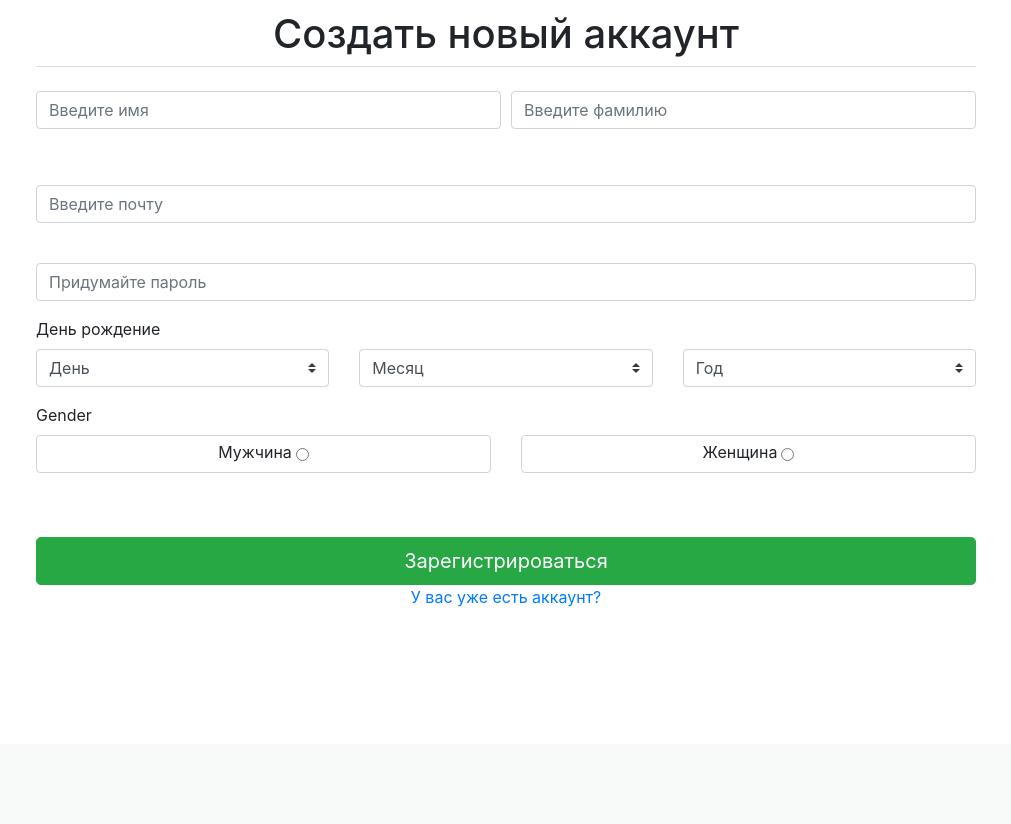
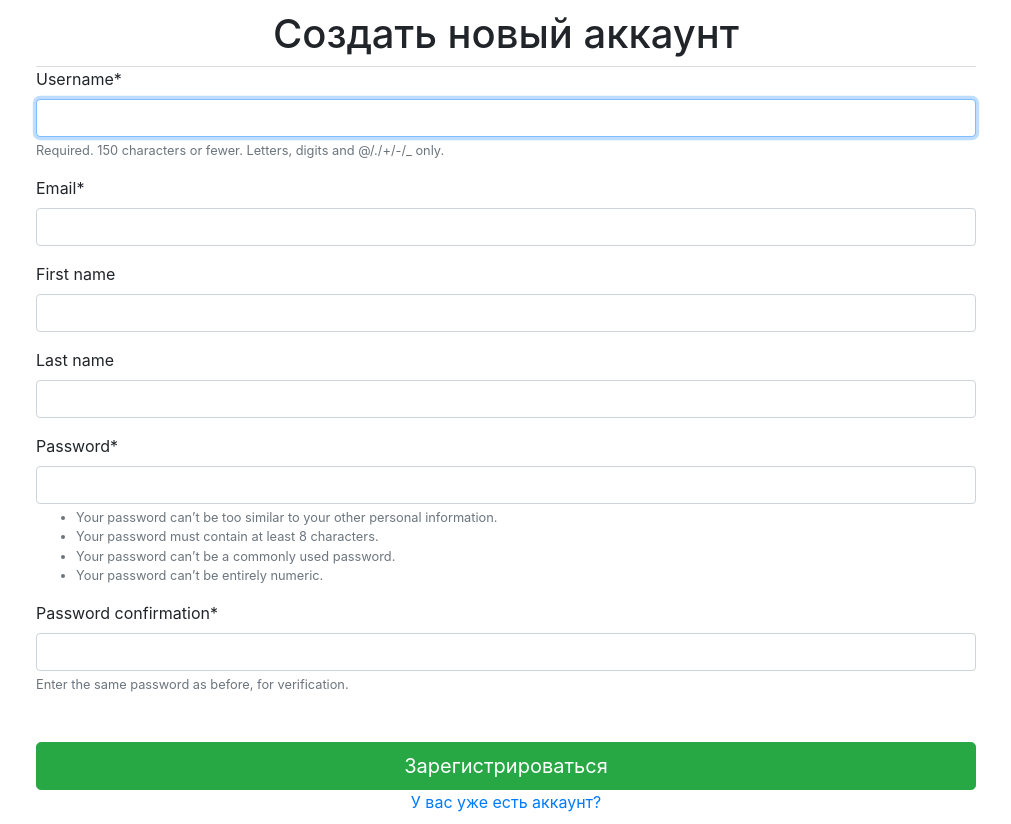
Before and after one commit to OrkenJR/social_network_django, a Django app: page /register/ in a window 1280 px wide. Shown: the part 56-880 px from the top of the page, without its empty margins (134-1145 px from the left). Before the commit the page ends 663 px from the top, so only its background shows below. Run offline with Django 3.2, Linux system fonts and the light colour scheme; some libraries are stand-ins or nearby versions.

Commit message:
Добавил регистрацию и редактирование профиля

```diff
--- a/socnet/forms.py
+++ b/socnet/forms.py
@@ -1,10 +1,49 @@
 from django import forms
-from django.contrib.auth.forms import AuthenticationForm
+from django.contrib.auth.forms import AuthenticationForm, UserCreationForm
+from .models import *
+
+
+class UserRegistrationForm(UserCreationForm):
+    email = forms.EmailField(required=True)
+
+    class Meta:
+        model = User
+        fields = ("username", "email", "first_name", "last_name", "password1", "password2")
+
+    def save(self, commit=True):
+        user = super(UserRegistrationForm, self).save(commit=False)
+
+        user.email = self.cleaned_data['email']
+        if commit:
+            user.save()
+        return user
+
+
+class UserUpdateForm(forms.ModelForm):
+    email = forms.EmailField()
+
+    class Meta:
+        model = User
+        fields = ['username', 'email']
+
+
+class ProfileUpdateForm(forms.ModelForm):
+    birth_date = forms.DateField()
+
+    class Meta:
+        model = UserProfile
+        fields = ['image', 'quote', 'birth_date']
+
+        widgets = {'image': forms.FileInput(
+            attrs={'style': 'display: none;', 'class': 'form-control', 'required': False}
+        )}
 
 
 class LoginForm(AuthenticationForm):
-    username = forms.CharField(label='Логин', widget=forms.TextInput(attrs={'class': 'form-control', 'placeholder': 'Введите логин'}))
-    password = forms.CharField(label='Пароль', widget=forms.PasswordInput(attrs={'class': 'form-control', 'placeholder': 'Введите пароль'}))
+    username = forms.CharField(label='Логин',
+                               widget=forms.TextInput(attrs={'class': 'form-control', 'placeholder': 'Введите логин'}))
+    password = forms.CharField(label='Пароль', widget=forms.PasswordInput(
+        attrs={'class': 'form-control', 'placeholder': 'Введите пароль'}))
     error_messages = {
         'invalid_login': (
             "Invalid password or login"
--- a/socnet/models.py
+++ b/socnet/models.py
@@ -9,7 +9,7 @@ class UserProfile(models.Model):
     user = models.ForeignKey(User, on_delete=models.CASCADE)
     image = models.ImageField(upload_to='user_avatar', default='user_avatar/person.png')
     quote = models.CharField(max_length=150)
-    birth_date = models.DateTimeField()
+    birth_date = models.DateTimeField(blank=True, null=True)
 
 
 class Post(models.Model):
--- a/socnet/templates/base.html
+++ b/socnet/templates/base.html
@@ -1,4 +1,6 @@
 {% load static %}
+{% load crispy_forms_filters %}
+{% load crispy_forms_tags %}
 <!DOCTYPE html>
 <html lang="en">
 <head>
--- a/socnet/templates/register/register.html
+++ b/socnet/templates/register/register.html
@@ -1,3 +1,7 @@
+{% load static %}
+{% load crispy_forms_filters %}
+{% load crispy_forms_tags %}
+
 <!DOCTYPE html>
 <html lang="en">
 
@@ -10,12 +14,12 @@
         integrity="sha384-MCw98/SFnGE8fJT3GXwEOngsV7Zt27NXFoaoApmYm81iuXoPkFOJwJ8ERdknLPMO" crossorigin="anonymous">
 
   <link rel="stylesheet" href="https://cdn.jsdelivr.net/npm/bootstrap-icons@1.5.0/font/bootstrap-icons.css">
-  <link rel="stylesheet" type="text/css" href="../../../static/style/form.css">
+  <link rel="stylesheet" type="text/css" href="{% static 'style/form.css' %}">
 </head>
 
 <body>
 <nav class="navbar navbar-expand-lg navbar-dark bg-dark">
-  <a href="#" class="navbar-brand">Small Talk</a>
+  <a href="/" class="navbar-brand">Small Talk</a>
   <button class="navbar-toggler" type="button" data-toggle="collapse" data-target="#navbarItems"
           aria-controls="navbarItems" aria-expanded="false" aria-label="Toggle navigation">
     <span class="navbar-toggler-icon"></span>
@@ -24,10 +28,10 @@
 
     <ul class="navbar-nav ml-auto">
       <li class="nav-item">
-        <a href="../login/login.html" class="nav-link">Войти</a>
+        <a href="/login" class="nav-link">Войти</a>
       </li>
       <li class="nav-item">
-        <a href="/register.html" class="nav-link">Зарегистрироваться</a>
+        <a href="/register" class="nav-link">Зарегистрироваться</a>
       </li>
 
     </ul>
@@ -43,115 +47,14 @@
 
 
   </div>
-  <form class="register-form" action="#">
-
-    <div class="form-row">
-
-      <div class="col-md-6 mb-3">
-        <div class="form-group">
-          <label for="firstName"></label>
-          <input type="text" class="form-control" id="firstName" placeholder="Введите имя">
-        </div>
-
-      </div>
-
-      <div class="col-md-6 mb-3">
-        <div class="form-group">
-
-          <label for="lastName"></label>
-          <input type="text" class="form-control" id="lastName" placeholder="Введите фамилию">
-        </div>
-
-      </div>
-    </div>
-
-    <div class="form-row">
-
-      <div class="col">
-        <div class="form-group">
-          <label for="username"></label>
-          <input type="text" class="form-control" id="username" placeholder="Введите почту">
-        </div>
-      </div>
-
-    </div>
-
-    <div class="form-group">
-      <label for="password"></label>
-      <input type="password" class="form-control" id="password" placeholder="Придумайте пароль">
-    </div>
-
-
-    <label>День рождение</label>
-    <div class="row">
-
-      <div class="col-md-4">
-        <div class="form-group">
-          <!--suppress HtmlFormInputWithoutLabel -->
-          <select class="custom-select">
-            <option selected>День</option>
-            <option value="1">1</option>
-            <option value="2">2</option>
-            <option value="3">3</option>
-            <option value="4">4</option>
-            <option value="5">5</option>
-          </select>
-        </div>
-      </div>
-
-
-      <div class="col-md-4">
-        <div class="form-group">
-          <!--suppress HtmlFormInputWithoutLabel -->
-          <select class="custom-select">
-            <option selected>Месяц</option>
-            <option value="1">Январь</option>
-            <option value="2">Февраль</option>
-            <option value="3">Март</option>
-            <option value="4">Апрель</option>
-            <option value="5">Май</option>
-          </select>
-        </div>
-      </div>
-
-      <div class="col-md-4">
-        <div class="form-group">
-          <!--suppress HtmlFormInputWithoutLabel -->
-          <select class="custom-select">
-            <option selected>Год</option>
-            <option value="1">2019</option>
-            <option value="2">2020</option>
-            <option value="3">2021</option>
-            <option value="4">2022</option>
-            <option value="5">2023</option>
-          </select>
-        </div>
-      </div>
-
-
-    </div>
-
-    <label>Gender</label>
-    <div class="row">
-
-      <div class="col">
-        <div class="form-group radio-custom-wrapper d-flex align-items-center justify-content-center">
-          <label for="male" class="mb-1 mr-1">Мужчина</label>
-          <input class="radio-custom" type="radio" name="gender" id="male">
-        </div>
-      </div>
-      <div class="col">
-        <div class="form-group radio-custom-wrapper d-flex align-items-center justify-content-center">
-          <label for="female" class="mb-1 mr-1">Женщина</label>
-          <input class="radio-custom" type="radio" name="gender" id="female">
-        </div>
-      </div>
-    </div>
+  <form class="register-form" method="post">
+    {% csrf_token %}
+    {{ form|crispy }}
 
 
     <div class="col-md-12 text-center mt-5 px-0">
-      <a href="../posts/posts.html" class="text-decoration-none">
-        <button type="button" class="btn btn-success btn-lg btn-block">
+      <a href="#" class="text-decoration-none">
+        <button type="submit" class="btn btn-success btn-lg btn-block">
           Зарегистрироваться
         </button>
       </a>
--- a/socnet/urls.py
+++ b/socnet/urls.py
@@ -26,13 +26,14 @@ from django.contrib.auth import views as auth_views
 urlpatterns = [
     path('', HomeView.as_view(), name='home'),
     path('profile/', ProfileView.as_view(), name='profile'),
+    path('<pk>/edit_profile/', ProfileEditView.as_view(), name='edit_profile'),
     path('messages/', messages, name='messages'),
     path('friends/', friends, name='friends'),
     path('groups/', groups, name='groups'),
     # path('login/', login, name='login'),
     path('logout/', logout, name='logout'),
     path('login/', auth_views.LoginView.as_view(template_name='login/login.html', form_class = LoginForm), name='login'),
-    path('register/', register, name='register'),
+    path('register/', UserRegistrationView.as_view(), name='register'),
     url('like', like, name='like'),
 ]
 
--- a/socnet/views.py
+++ b/socnet/views.py
@@ -1,10 +1,13 @@
 from django.contrib.auth import authenticate
 from django.contrib.auth.decorators import login_required, permission_required
+from django.contrib.messages.views import SuccessMessageMixin
+from django.urls import reverse_lazy
 from django.utils.decorators import method_decorator
 from django.http import HttpResponse, HttpResponseRedirect, JsonResponse
 from django.shortcuts import render, redirect
-from django.views.generic import ListView
-
+from django.views import View
+from django.views.generic import ListView, UpdateView, CreateView
+from .forms import *
 from .models import Post, UserProfile
 from django.contrib.auth.models import User
 from django.contrib.auth import logout as django_logout
@@ -34,7 +37,6 @@ def like(request):
             post.dislikes.add(current_user)
             post.likes.remove(current_user)
 
-
     response = {
         'is_liked': is_liked,
         'likes': post.likes.count() - post.dislikes.count()
@@ -56,6 +58,56 @@ class HomeView(ListView):
         return Post.objects.order_by('-date_posted')
 
 
+
+class UserRegistrationView(SuccessMessageMixin, CreateView):
+    form_class = UserRegistrationForm
+    success_url = reverse_lazy('login')
+    template_name = 'register/register.html'
+    success_message = "You were successfully registered to SmallTalk. Please Sign In"
+
+    def form_valid(self, form):
+        user = form.save(commit=False)
+        user.save()
+        profile = UserProfile(user=user, quote='')
+
+        profile.save()
+
+        return super().form_valid(form)
+
+
+
+
+class ProfileEditView(UpdateView):
+    model = UserProfile
+    template_name = 'profile/edit_profile.html'
+    fields = ['image', 'quote', 'birth_date']
+    success_url = '/profile'
+
+    def post(self, request, *args, **kwargs):
+        user_form = UserUpdateForm(self.request.POST, instance=self.request.user)
+        profile_form = ProfileUpdateForm(self.request.POST,
+                                         self.request.FILES,
+                                         instance=UserProfile.objects.get(user=self.request.user))
+
+        if user_form.is_valid() and profile_form.is_valid():
+            user_form.save()
+            profile_form.save()
+            return redirect('profile')
+
+    def get_context_data(self, *, object_list=None, **kwargs):
+        context = super().get_context_data(**kwargs)
+        context['user'] = self.request.user
+        context['profile'] = UserProfile.objects.get(user_id=self.request.user.id)
+        if self.request.method == 'GET':
+            user_form = UserUpdateForm(instance=self.request.user)
+            profile_form = ProfileUpdateForm(instance=UserProfile.objects.get(user=self.request.user))
+
+        context['user_form'] = user_form
+        context['profile_form'] = profile_form
+
+        return context
+
+
 class ProfileView(ListView):
     model = Post
     template_name = 'profile/profile.html'
@@ -65,11 +117,11 @@ class ProfileView(ListView):
         context = super().get_context_data(**kwargs)
         context['user'] = self.request.user
         context['profile'] = UserProfile.objects.get(user_id=self.request.user.id)
+
         return context
 
     def get_queryset(self):
         return Post.objects.order_by('-date_posted')
-
 
 
 def messages(request):
@@ -100,6 +152,7 @@ def login(request):
 
     return render(request, 'login/login.html')
 
+
 def register(request):
     if request.method == 'POST':
         user = authenticate(request, username=request.POST.get('username'), password=request.POST.get('password'))
```
Also changed, not shown: socnet/templates/login/login.html (+11 -4 lines), socnet/templates/profile/edit_profile.html (added, +59 -0 lines), socnet/templates/profile/profile.html (+28 -15 lines), db.sqlite3, socnet/migrations/0009_auto_20211124_1236.py (added), socnet/migrations/0010_alter_userprofile_birth_date.py (added), static/images/user_avatar/Screenshot_4.png (added), static/images/user_avatar/Screenshot_5.png (added), static/images/user_avatar/загрузка_1.jfif (added), static/images/user_avatar/загрузка_1_3USt0P1.jfif (added), static/images/user_avatar/загрузка_1_iiTHGsp.jfif (added).
